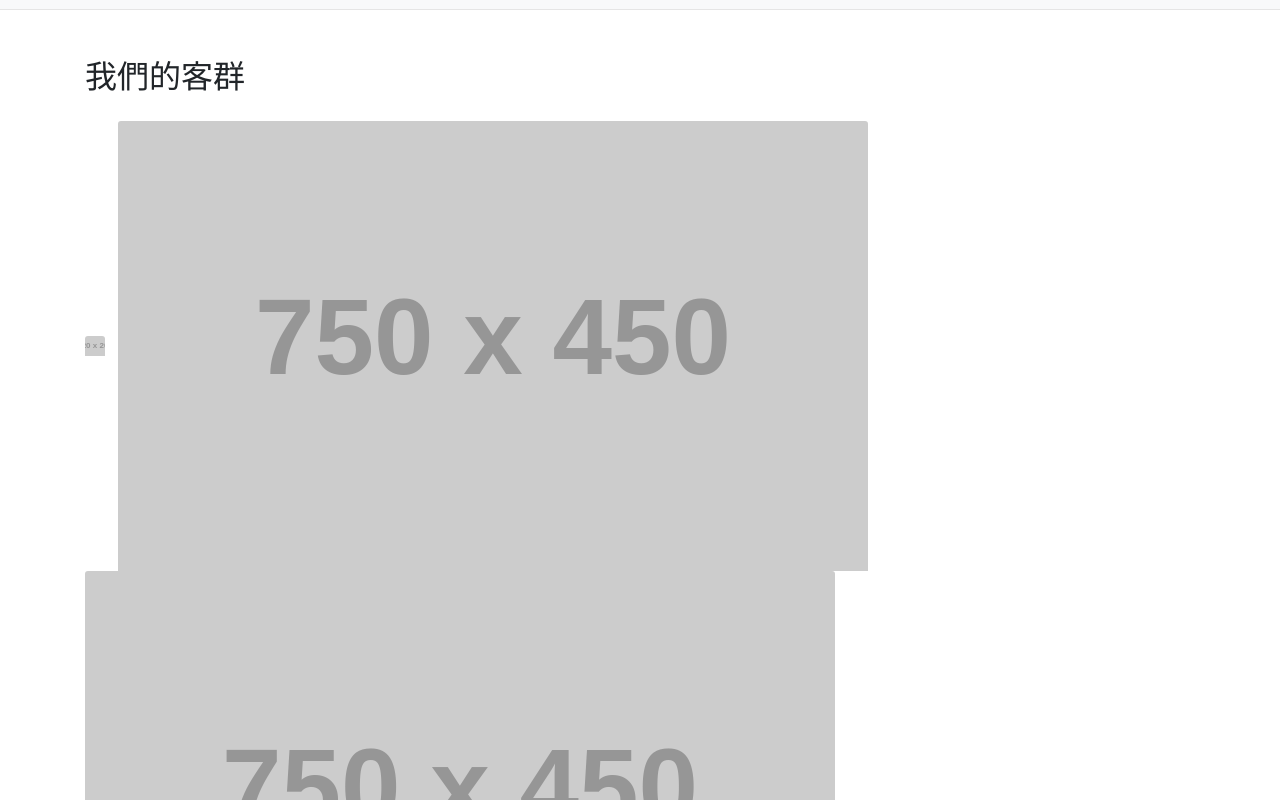
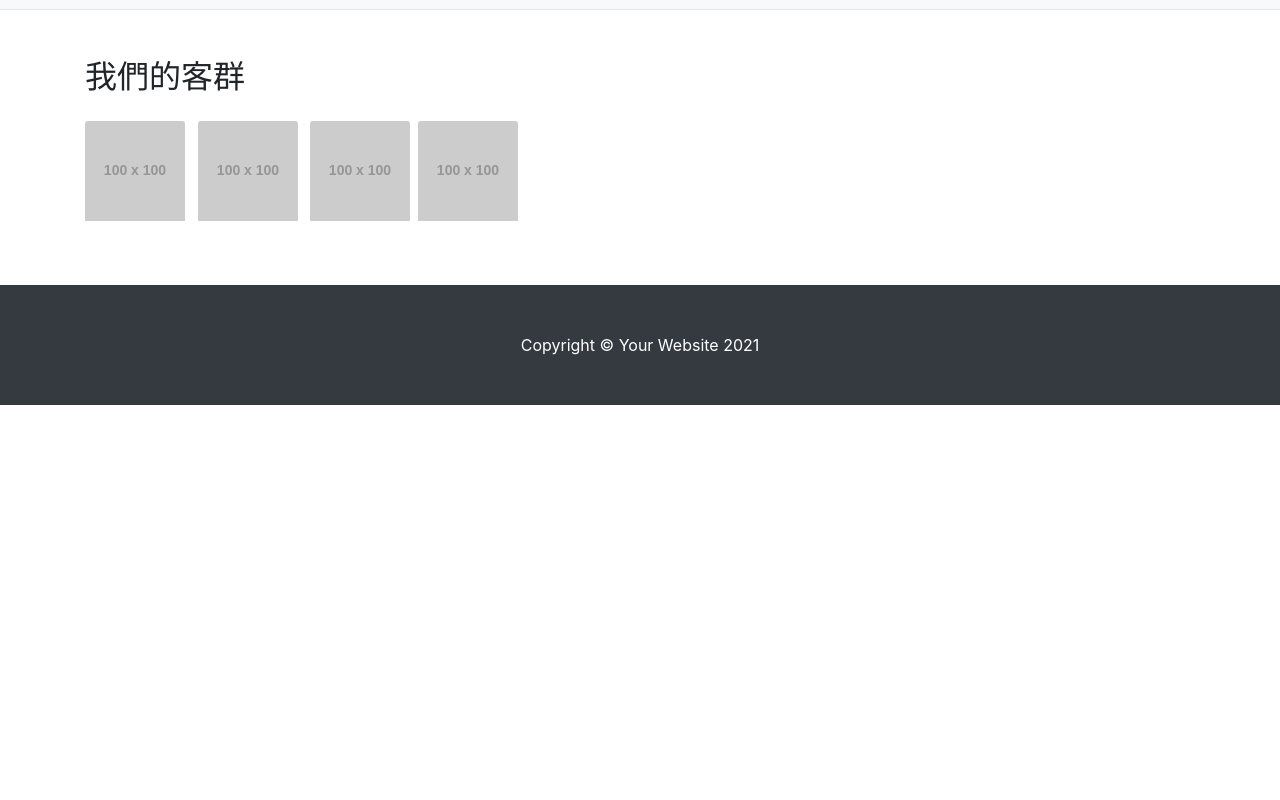
Before and after one commit to wu1wuhaha/newsite, a plain HTML site: page about.html in a window 1280 px wide. Shown: the part 1140-1940 px from the top of the page. After the commit the page ends 1545 px from the top, so only its background shows below. Drawn offline with nearby package versions, Linux system fonts and the light colour scheme; placeholder pictures from the web are drawn by us.

Commit message:
Update about.html

```diff
--- a/about.html
+++ b/about.html
@@ -116,10 +116,10 @@
             <div class="container">
                 <h2 class="mb-4">我們的客群</h2>
 				 <ul class="list-inline dev-icons">
-                        <li class="list-inline-item"><img class="card-img-top" src="https://via.placeholder.com/20x20" alt="..." /></li>
-                        <li class="list-inline-item"><img class="card-img-top" src="https://via.placeholder.com/750x450" alt="..." /></li>
-                        <li class="list-inline-item"><img class="card-img-top" src="https://via.placeholder.com/750x450" alt="..." /></i>
-                        <li class="list-inline-item"><img class="card-img-top" src="https://via.placeholder.com/750x450" alt="..." /></i>
+                        <li class="list-inline-item"><img class="card-img-top" src="https://via.placeholder.com/100x100" alt="..." /></li>
+                        <li class="list-inline-item"><img class="card-img-top" src="https://via.placeholder.com/100x100" alt="..." /></li>
+                        <li class="list-inline-item"><img class="card-img-top" src="https://via.placeholder.com/100x100" alt="..." /></i>
+                        <li class="list-inline-item"><img class="card-img-top" src="https://via.placeholder.com/100x100" alt="..." /></i>
                     </ul>
             </div>
         </section>
```
